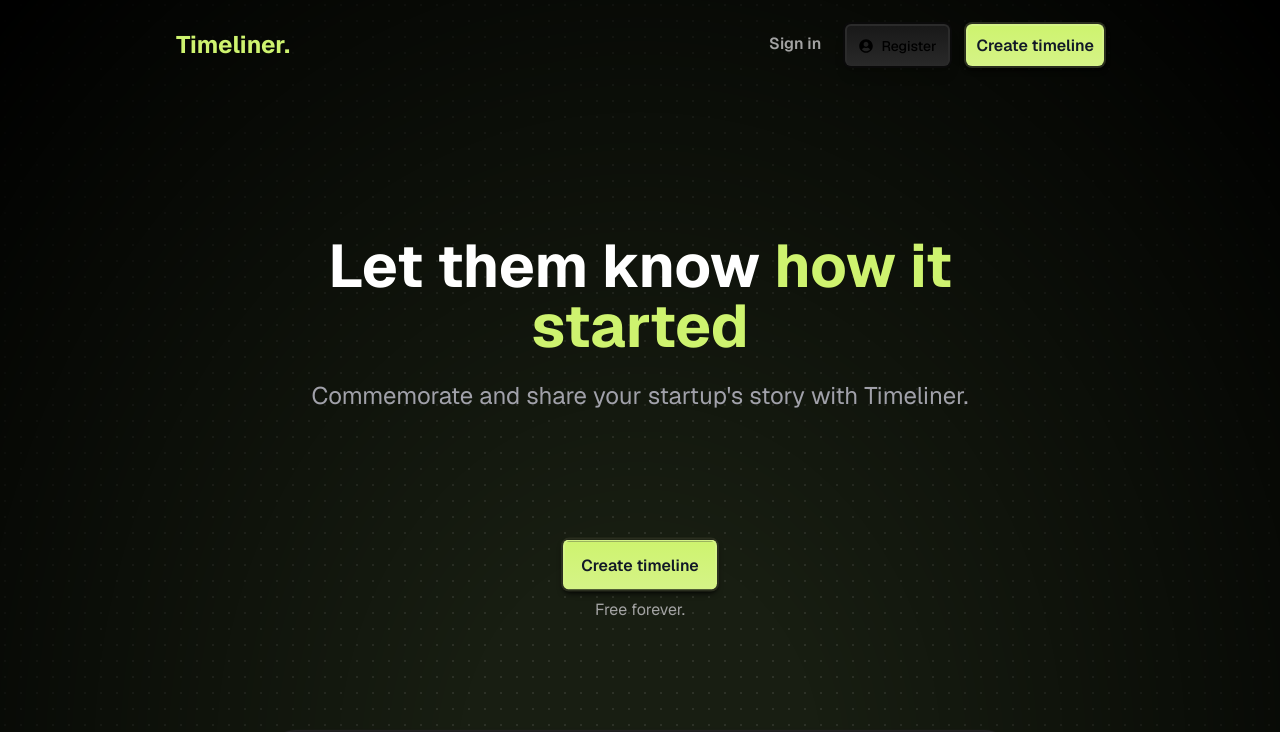
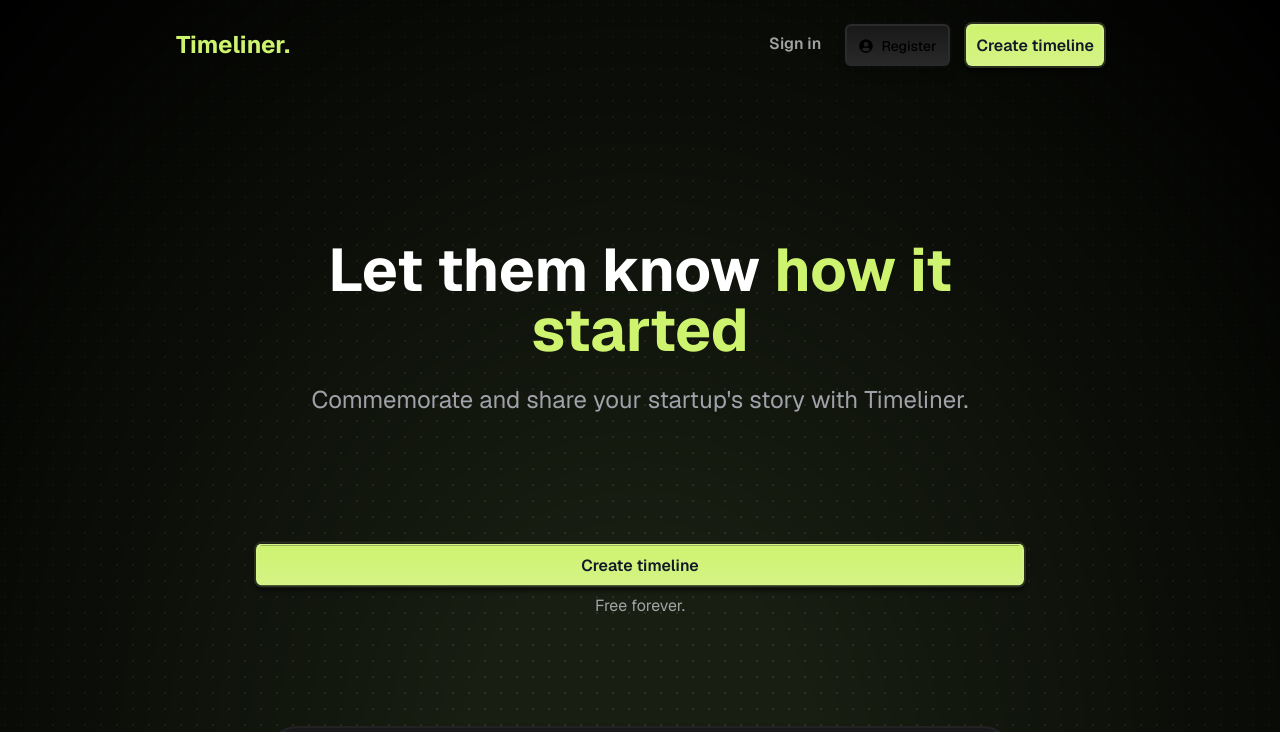
Before and after one commit to filoooooonov/timeliner, a Next.js app: page / in a window 1280 px wide. Shown: the top 732 px of the page. Built offline with nearby package versions, Linux system fonts and the light colour scheme; no server answers; grey boxes are pictures that could not be loaded.

Commit message:
Update create timeline button

```diff
--- a/app/dashboard/page.tsx
+++ b/app/dashboard/page.tsx
@@ -18,7 +18,9 @@
   return (
     <main className="px-5 max-w-5xl mx-auto pt-20">
       <div className="grid grid-cols-2 mb-32">
-        <h1 className="text-5xl">Hello, {session.user?.name}</h1>
+        <h1 className="text-5xl">
+          Hello, <span className="text-primary">{session.user?.name}</span>
+        </h1>
         <div className="ml-auto flex flex-col gap-4">
           <SignOutButton text="Sign out" />
         </div>
--- a/app/globals.css
+++ b/app/globals.css
@@ -19,17 +19,13 @@
    text-gray-900 cursor-pointer border-x-2 border-t-2 border-[#d5f387] ring-2 ring-[#2a2e1f] duration-200 active:translate-y-1 shadow-md shadow-black;
 }
 
-/* .button-secondary {
-  @apply hover:text-primary font-semibold border-2 border-zinc-800
-    hover:border-primary rounded-md duration-300 text-zinc-400 px-4 py-3;
-} */
-
 .button-secondary {
   @apply flex items-center gap-2 px-4 py-2 text-sm rounded-md border-x-2 border-t-2 border-[#2b2b2b] bg-gradient-to-t
   from-[#292929] to-[#191919] ring-2 ring-neutral-950 shadow-lg  hover:bg-neutral-950 duration-200 font-medium active:translate-y-1;
 }
 .button-red {
-  @apply flex items-center gap-2 px-4 py-2 text-sm rounded-md border-x-2 border-t-2 border-rose-900/40 bg-gradient-to-t from-rose-700/50 to-rose-800/50 ring-2 ring-rose-950/50 shadow-lg  hover:bg-rose-950/30 duration-200 font-medium;
+  @apply flex items-center gap-2 px-4 py-2 text-sm rounded-md border-x-2 border-t-2 border-rose-900/40 bg-gradient-to-t
+   from-rose-700/50 to-rose-800/50 ring-2 ring-rose-950/50 shadow-md shadow-black  hover:bg-rose-950/30 duration-200 font-medium active:translate-y-1;
 }
 
 .dot-background {
--- /dev/null
+++ b/components/CreateTimelineButton.tsx
@@ -0,0 +1,18 @@
+import { useSession } from "next-auth/react";
+import Link from "next/link";
+import React from "react";
+
+const CreateTimelineButton = () => {
+  const { data: session } = useSession();
+
+  return (
+    <Link
+      href={session ? "/create-timeline" : "/register"}
+      className="button-primary px-2 py-2"
+    >
+      Create timeline
+    </Link>
+  );
+};
+
+export default CreateTimelineButton;
--- a/components/HeaderHome.tsx
+++ b/components/HeaderHome.tsx
@@ -6,6 +6,7 @@
 import { FaUserCircle } from "react-icons/fa";
 import { MenuIcon } from "lucide-react";
 import { useSession } from "next-auth/react";
+import CreateTimelineButton from "./CreateTimelineButton";
 
 const HeaderHome = () => {
   const { data: session } = useSession();
@@ -54,9 +55,7 @@
             <FaUserCircle />
             <span>{!session ? "Register" : "Dashboard"}</span>
           </Link>
-          <Link href="/create-timeline" className="button-primary px-2 py-2">
-            Create timeline
-          </Link>
+          <CreateTimelineButton />
         </div>
 
         <div className="flex lg:hidden">
--- a/components/hero.tsx
+++ b/components/hero.tsx
@@ -2,6 +2,7 @@
 import { ContainerScroll } from "./ui/container-scroll-animation";
 import Image from "next/image";
 import timelinerDemo from "@/public/placeholderDemo.webp";
+import CreateTimelineButton from "./CreateTimelineButton";
 
 export default function Home() {
   return (
@@ -22,12 +23,7 @@
                       Timeliner.
                     </p>
                     <div className="flex flex-col mt-0 lg:mt-32">
-                      <Link
-                        href="/create-timeline"
-                        className="button-primary px-4 py-3 w-max mx-auto"
-                      >
-                        Create timeline
-                      </Link>
+                      <CreateTimelineButton />
 
                       <span className="text-neutral-400 mt-2">
                         Free forever.
```
